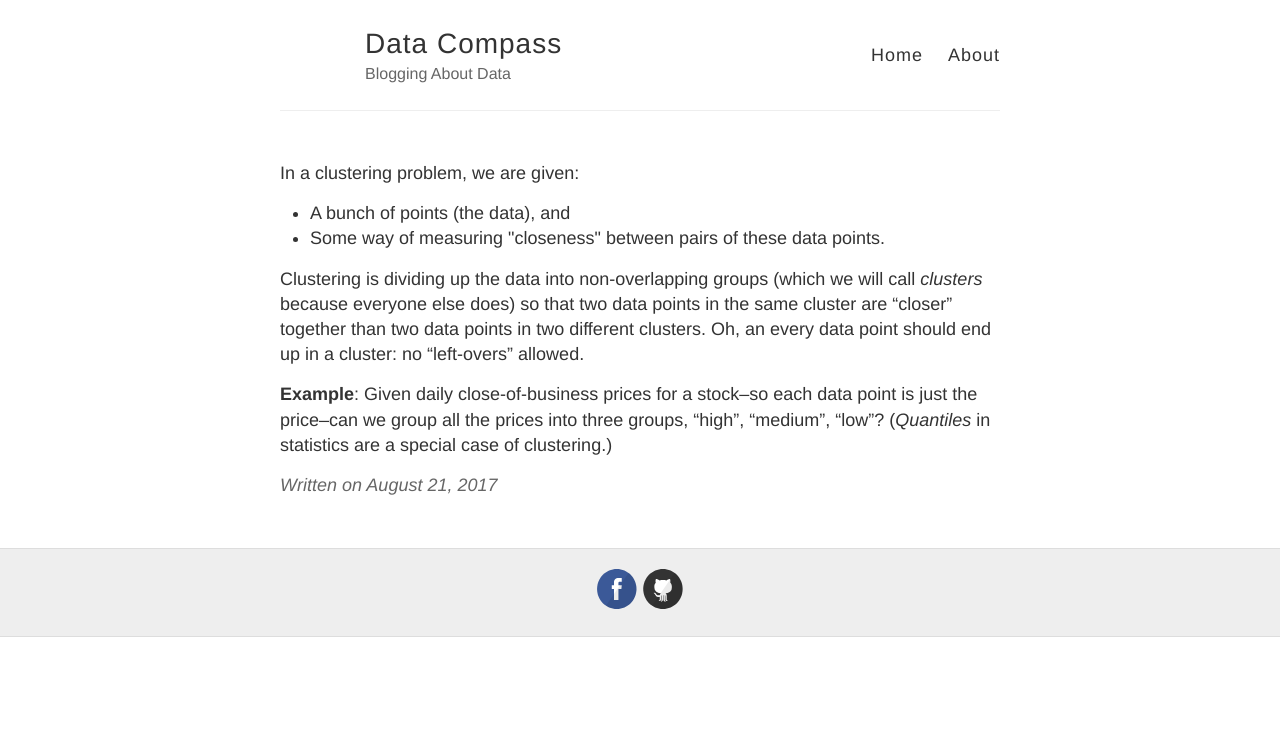
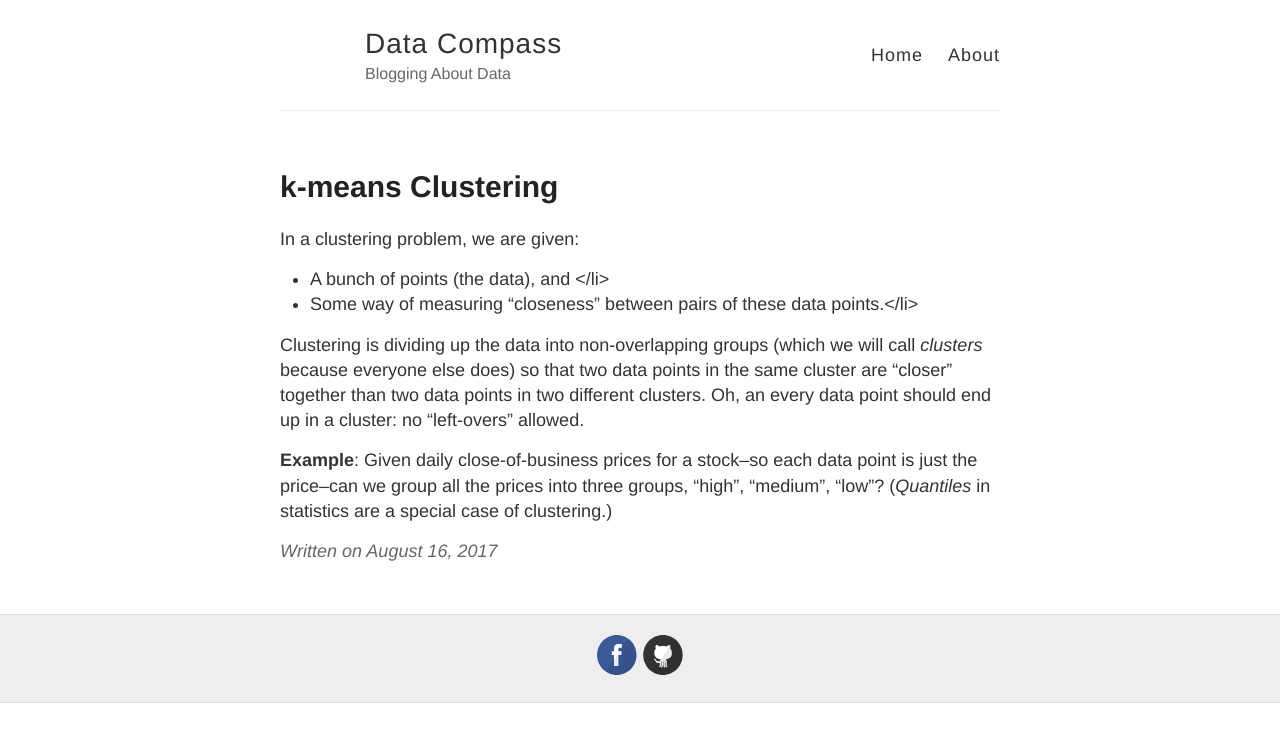
Before and after one commit to datacompass/datacompass.github.io, a Jekyll site: the page built from _posts/2017-8-16-k-means-clustering.md, in a window 1280 px wide. Shown: the top 742 px of the page. Built offline with Jekyll 4.4.1, drawn with Linux system fonts in a browser that asks for light colours; our own code applies the rules of GitHub Pages for plain Markdown files.

Commit message:
Update 2017-8-16-k-means-clustering.md

```diff
--- a/_posts/2017-8-16-k-means-clustering.md
+++ b/_posts/2017-8-16-k-means-clustering.md
@@ -1,14 +1,12 @@
 ---
 layout: post
 use_math: true
-title: *k*-means Clustering
+title: k-means Clustering
 ---
 In a clustering problem, we are given:
 
-<ul>
-<li> A bunch of points (the data), and </li>
-<li> Some way of measuring "closeness" between pairs of these data points.</li>
-</ul>
+- A bunch of points (the data), and </li>
+- Some way of measuring "closeness" between pairs of these data points.</li>
 
 Clustering is dividing up the data into non-overlapping groups (which we will call <i>clusters</i> because everyone else does)
 so that two data points in the same cluster are "closer" together than two data points in two different clusters.
```
